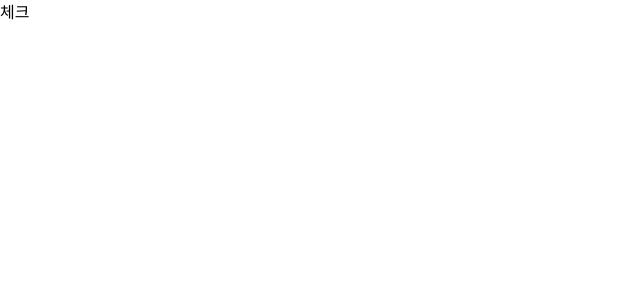
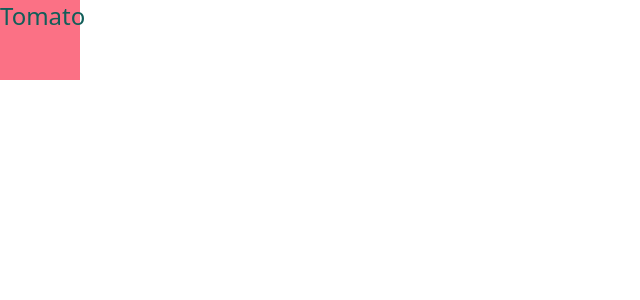
Before and after one commit to mintcoo/ReactWeb, a React (Create React App) app in the folder web-app/: page / in a window 1280 px wide. Shown: the top 300 px of the page, without its empty margins (0-640 px from the left). Built offline with nearby package versions, Linux system fonts and the light colour scheme.

Commit message:
타입스크립트 및 테일윈드 세팅

```diff
--- a/web-app/package.json
+++ b/web-app/package.json
@@ -43,6 +43,7 @@
   "devDependencies": {
     "autoprefixer": "^10.4.16",
     "postcss": "^8.4.32",
+    "prettier": "^3.1.1",
     "tailwindcss": "^3.3.6"
   }
 }
--- a/web-app/src/App.tsx
+++ b/web-app/src/App.tsx
@@ -1,7 +1,8 @@
 import React from "react";
+import Circle from "./Components/Circle";
 
 function App() {
-  return <div>체크</div>;
+  return <Circle CircleColor={"Tomato"}></Circle>;
 }
 
 export default App;
--- /dev/null
+++ b/web-app/src/Components/Circle.tsx
@@ -0,0 +1,13 @@
+interface CircleProps {
+  CircleColor: String;
+}
+
+function Circle({ CircleColor }: CircleProps) {
+  return (
+    <div className="w-20 h-20 text-2xl text-teal-800 bg-rose-400">
+      {CircleColor}
+    </div>
+  );
+}
+
+export default Circle;
```
Also changed, not shown: 1 other file (tests, documents, lock files or other folders).
